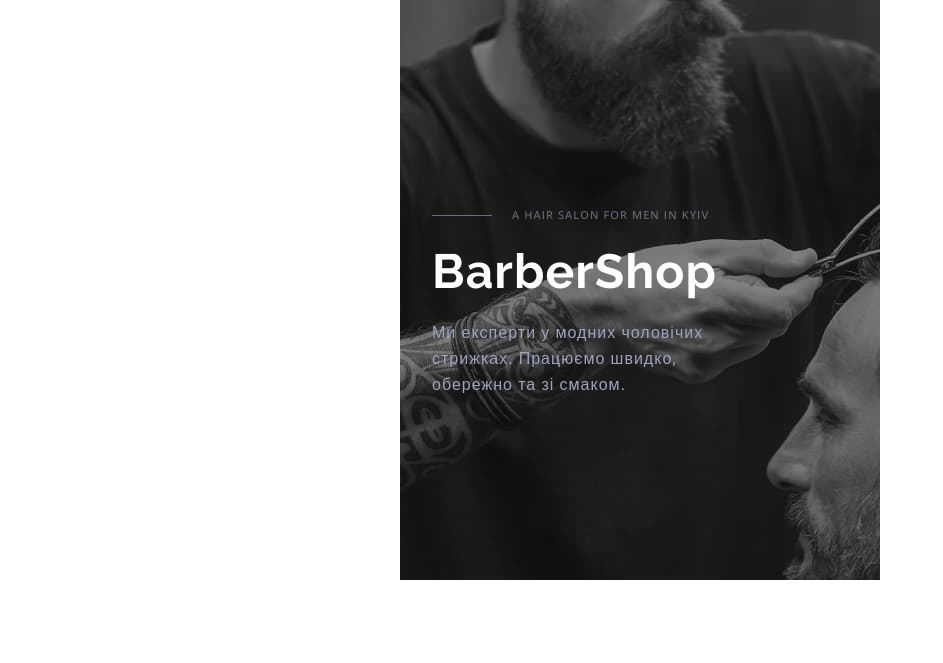
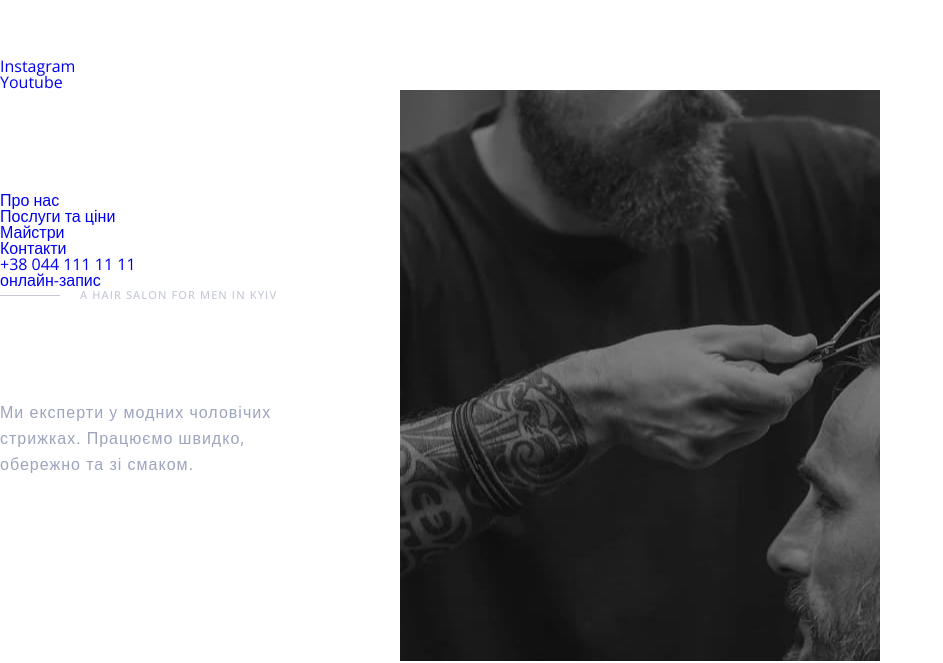
Before and after one commit to Serhii-Yakimtso/barbershop, a plain HTML site: page index.html in a window 1280 px wide. Shown: the top 663 px of the page, without its empty margins (0-943 px from the left). Drawn offline with nearby package versions, Linux system fonts and the light colour scheme.

Commit message:
fix markup

```diff
--- a/index.html
+++ b/index.html
@@ -3,7 +3,6 @@
   <head>
     <meta charset="UTF-8" />
     <meta name="viewport" content="width=device-width, initial-scale=1.0" />
-    <link rel="preconnect" href="https://fonts.googleapis.com" />
     <link rel="preconnect" href="https://fonts.gstatic.com" crossorigin />
     <link
       href="https://fonts.googleapis.com/css2?family=Open+Sans:ital,wght@0,300..800;1,300..800&family=Raleway:ital,wght@0,100..900;1,100..900&display=swap"
@@ -15,49 +14,58 @@
     <title>BarberShop</title>
   </head>
   <body>
-    <header class="header">
-      <div class="container">
-        <div class="header-mob-wrapper">
+    <div class="header-wrapper">
+      <aside class="sidebar">
         <svg class="icon-logo">
           <use href="./assets/logo.svg"></use>
         </svg>
 
-          <button type="button">
+        <ul class="sidebar-list">
+          <li class="sidebar-item">
+            <a class="sidebar-link link" href="/" target="_blank">Instagram</a>
+          </li>
+
+          <li class="sidebar-item">
+            <a class="sidebar-link link" href="/" target="_blank">Youtube</a>
+          </li>
+        </ul>
+      </aside>
+
+      <header class="header">
+        <nav class="nav">
+          <div class="nav-mobile">
+            <svg class="icon-logo">
+              <use href="./assets/logo.svg"></use>
+            </svg>
+
+            <button type="button" class="btn-menu">
               <svg class="icon-burger">
                 <use href="./assets/burger.svg"></use>
               </svg>
             </button>
           </div>
 
-        <aside class="header-aside">
-          <svg></svg>
-          <ul>
+          <ul class="nav-tablet">
+            <li><a href="#about" class="nav-link link">Про нас</a></li>
+            <li><a href="#price" class="nav-link link">Послуги та ціни</a></li>
+            <li><a href="#masters" class="nav-link link">Майстри</a></li>
+            <li><a href="#contacts" class="nav-link link">Контакти</a></li>
+          </ul>
+
+          <ul class="header-contacts">
             <li>
-              <a href="/" target="_blank" rel="noopener noreferrer"
-                >Instagram</a
+              <a href="tel:+380441111111" class="contacts-link link"
+                >+38 044 111 11 11</a
               >
             </li>
             <li>
-              <a href="/" target="_blank" rel="noopener noreferrer">Youtube</a>
+              <a href="#form" class="contacts-link btn-reg">онлайн-запис</a>
             </li>
-          </ul>
-        </aside>
-
-        <div>
-          <nav class="header-nav">
-            <ul>
-              <li><a href="#about">Про нас</a></li>
-              <li><a href="#price">Послуги та ціни</a></li>
-              <li><a href="#masters">Майстри</a></li>
-              <li><a href="#contacts">Контакти</a></li>
-            </ul>
-            <ul>
-              <li><a href="tel:+380441111111">+38 044 111 11 11</a></li>
-              <li><a href="#form">онлайн-запис</a></li>
           </ul>
         </nav>
 
-          <p class="sub-title">A hair salon for men in Kyiv</p>
+        <div class="hero">
+          <p class="sub-title line">A hair salon for men in Kyiv</p>
 
           <h1 class="main-title">BarberShop</h1>
 
@@ -65,14 +73,16 @@
             Ми експерти у модних чоловічих стрижках. Працюємо швидко, обережно
             та зі смаком.
           </p>
+        </div>
+
+        <div class="slider"></div>
 
         <div class="slider-nav">
-            <button type="button">Назад</button>
-            <button type="button">Вперед</button>
-          </div>
-        </div>
+          <button class="slider-btn" type="button">Назад</button>
+          <button class="slider-btn" type="button">Вперед</button>
         </div>
       </header>
+    </div>
 
     <main>
       <section id="about" class="section about">
```
Lines whose indentation alone changed are shown as unchanged.
